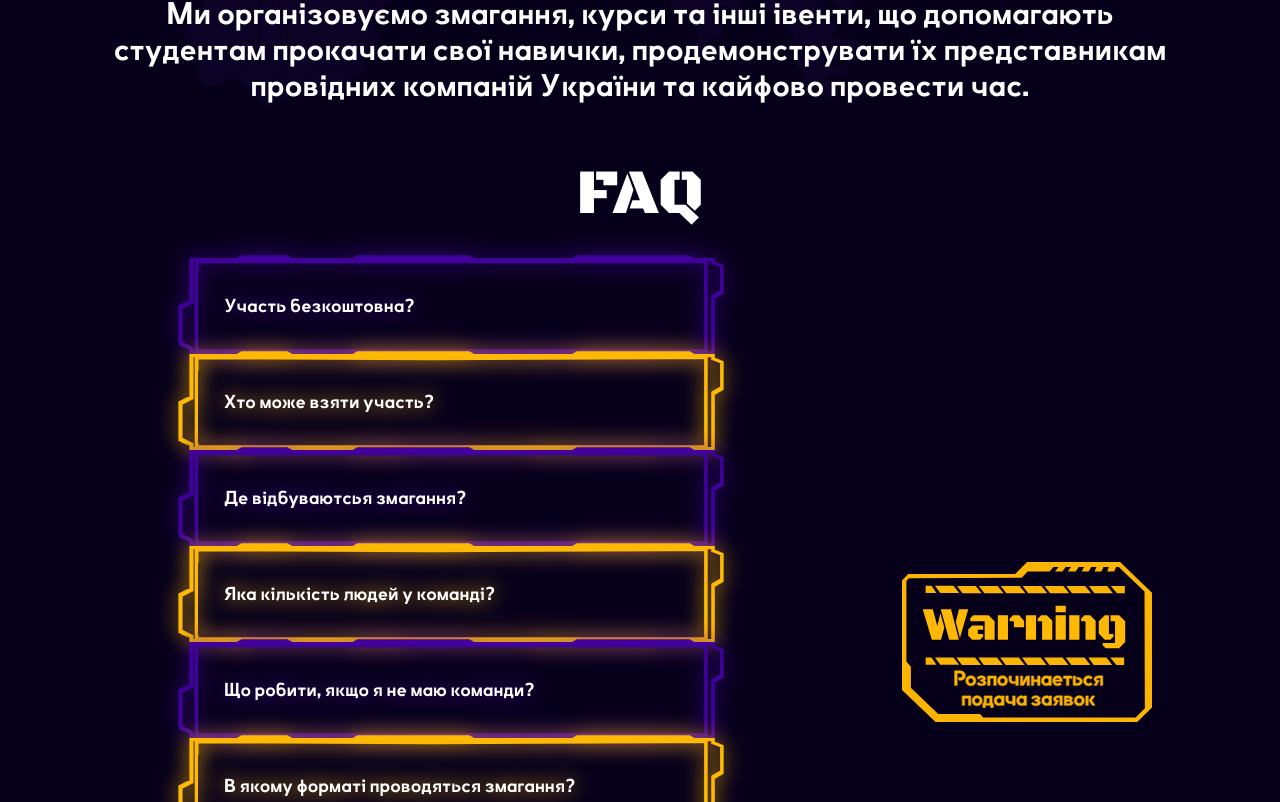
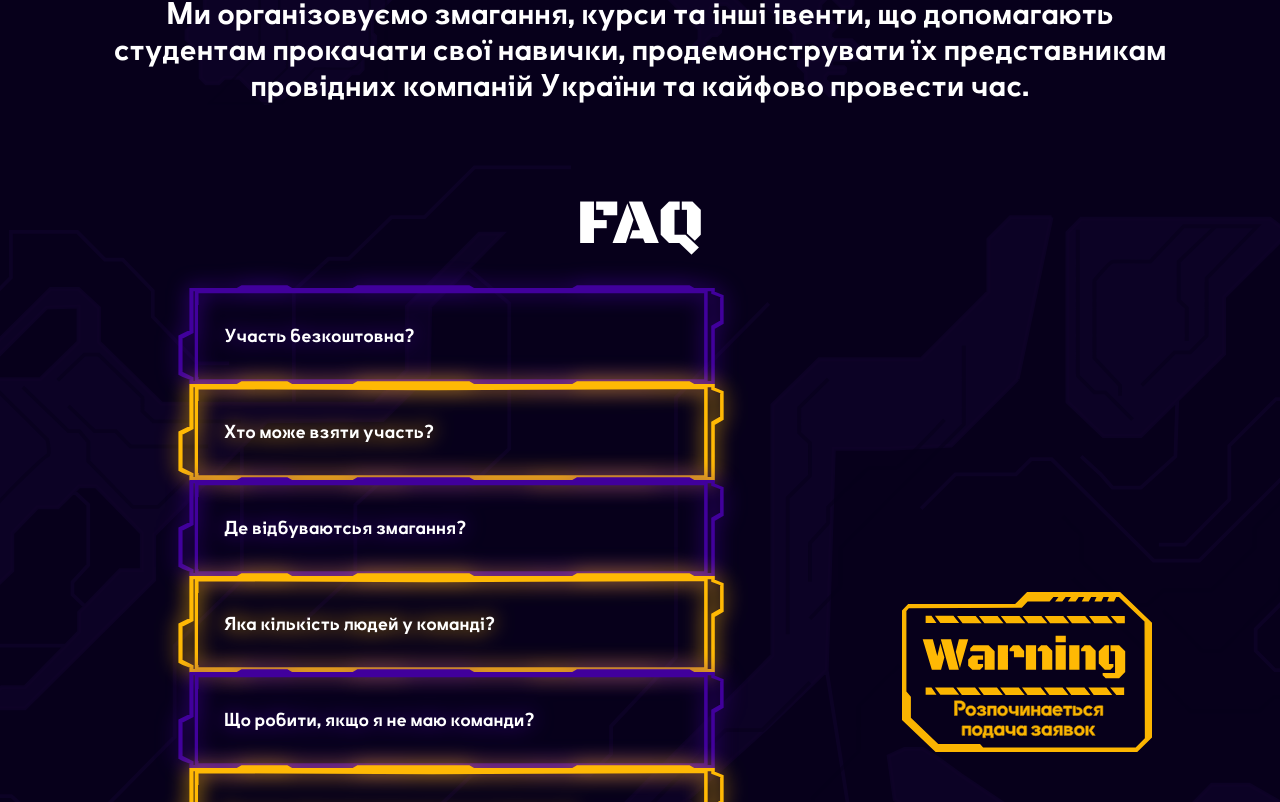
Before and after one commit to bestkyiv/arc-2023, a Next.js app: page / in a window 1280 px wide. Shown: the part 5218-6020 px from the top of the page. Built offline with nearby package versions, Linux system fonts and the light colour scheme.

Commit message:
fixed faq misspelling

```diff
--- a/components/faq/faq.js
+++ b/components/faq/faq.js
@@ -6,7 +6,7 @@ import Title from "@/components/title";
 export default function Faq() {
   const items = CONSTANTS.FAQ;
   return (
-    <div className={classes.fasq}>
+    <div className={classes.faq}>
       <Title title={"FAQ"} />
       <div className={classes.row}>
         <Accordion className={`section`} items={items} width={"40%"} />
```
